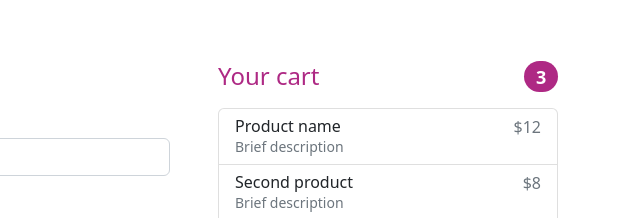
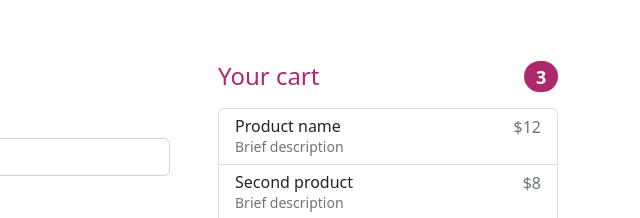
Before and after one commit to Littlaa/css-frameworks-ca, a website: page index.html in a window 1280 px wide. Shown: the part 294-512 px from the top of the page, 640-1280 px from the left. Drawn offline with nearby package versions, Linux system fonts and the light colour scheme.

Commit message:
installed to personal computer

```diff
--- a/src/scss/_variables.scss
+++ b/src/scss/_variables.scss
@@ -10,7 +10,7 @@ $gray-800: #343a40;
 $gray-900: #212529;
 $black:    #000;
 
-$blue:    #ae2984;
+$blue:    #ae296b;
 $indigo:  #6610f2;
 $purple:  #9a8bb7;
 $pink:    #d63384;
```
Also changed, not shown: dist/css/styles.css, 1 other file.
